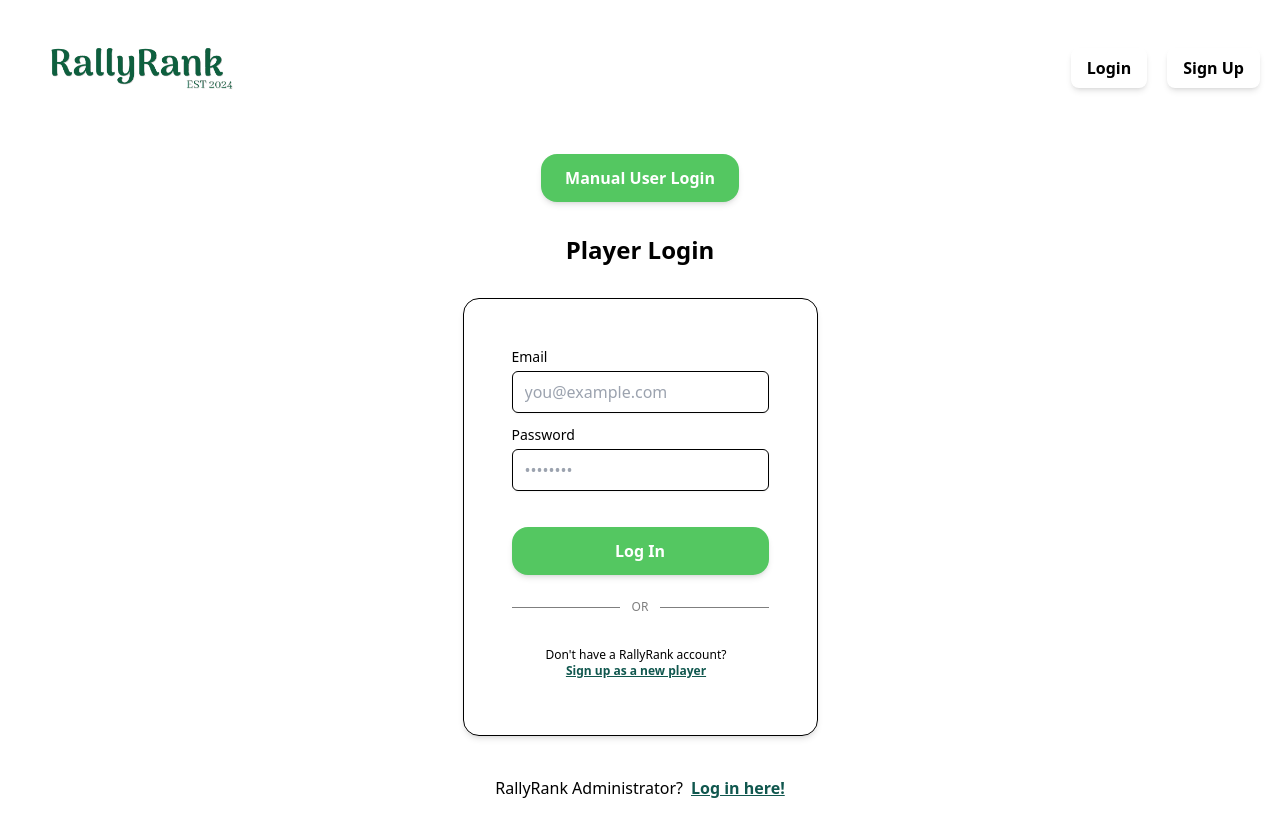
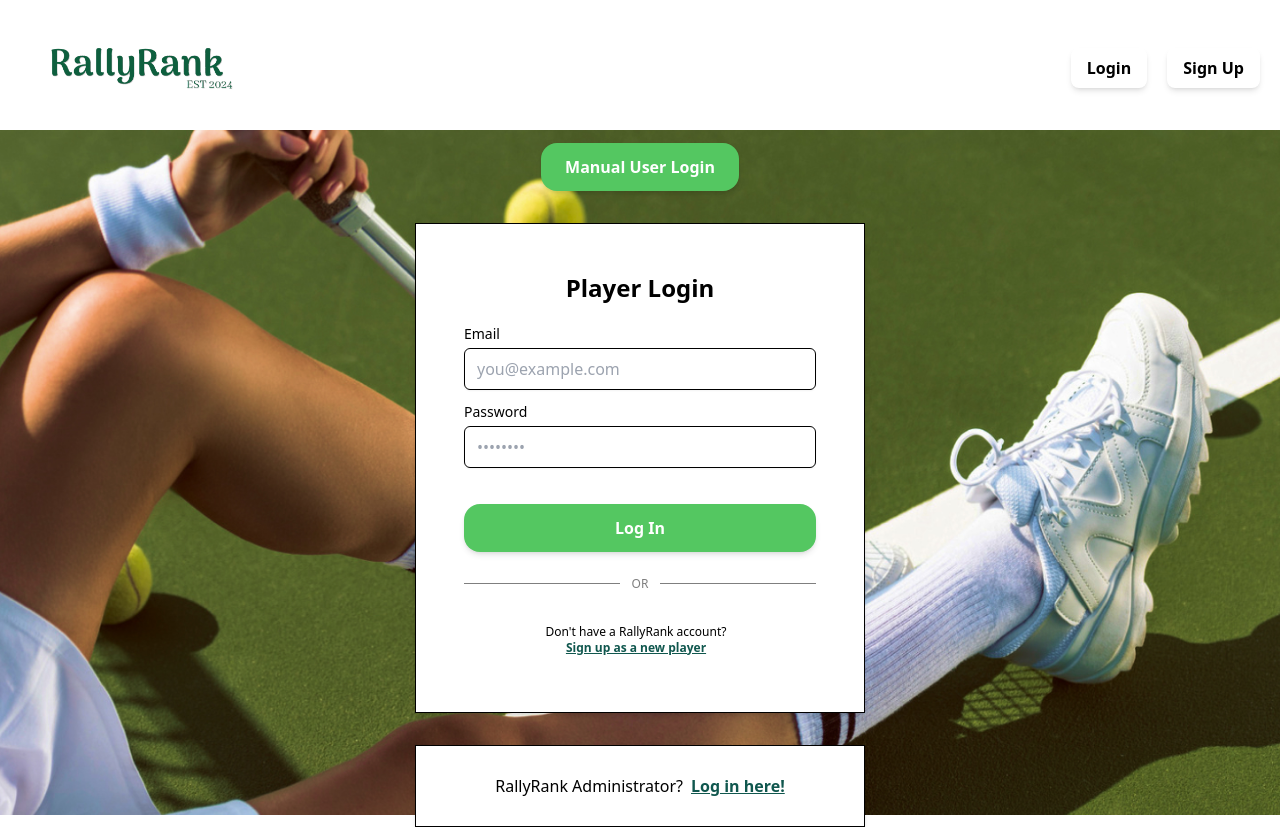
Before and after one commit to zylooooo/CS203, a React (Vite) app in the folder rally-rank-app/: page /user-login in a window 1280 px wide. Before the commit the page ends 800 px from the top, so only its background shows below. Built offline with nearby package versions, Linux system fonts and the light colour scheme; the HTML template or start-up script is replaced by a standard one.

Commit message:
Edited sign-up-componenets, added Show Password option, Added background image to user login page

```diff
--- a/rally-rank-app/src/index.css
+++ b/rally-rank-app/src/index.css
@@ -9,7 +9,7 @@
         flex-direction: column;
         padding: 3rem;
         border-radius: 1rem;
-        max-width: 400px;
+        max-width: 450px;
         width: 100%;
         gap: 0.75rem;
     }
@@ -35,6 +35,13 @@
     .border {
         border-radius: 1rem;
     }
+
+
+    .h-screen-minus-navbar {
+        @apply h-screen;
+        height: calc(100vh - 115px); /* Adjust 60px to match your navbar height */
+    }
+
 
     .min-height-300px {
         min-height: 300px;
--- a/rally-rank-app/src/public/sign-up-components/Step2.jsx
+++ b/rally-rank-app/src/public/sign-up-components/Step2.jsx
@@ -91,11 +91,19 @@ const Step2 = ({ register, errors }) => (
         </label>
         <input
           className="border p-2"
-          type="number"
+          type="tel"
           id="phone"
           placeholder="Phone Number"
           {...register("phone", {
             required: "Phone number is required",
+            min: {
+              value: 0,
+              message: "Please enter a valid phone number",
+            },
+            pattern: {
+              value: /^[0-9]*$/,
+              message: "Please enter a valid phone number",
+            }
           })}
         />
         <p className="error">{errors.phone?.message}</p>
--- a/rally-rank-app/src/public/sign-up-components/Step3.jsx
+++ b/rally-rank-app/src/public/sign-up-components/Step3.jsx
@@ -35,6 +35,7 @@ const Step3 = ({ register, errors }) => (
           type="number"
           id="YearsOfExperience"
           placeholder="0"
+          min="0"
           {...register("YearsOfExperience", {
             required: "Years of Experience is required",
           })}
--- a/rally-rank-app/src/public/sign-up-components/Step6.jsx
+++ b/rally-rank-app/src/public/sign-up-components/Step6.jsx
@@ -1,8 +1,11 @@
 import PropTypes from "prop-types";
+import { useState } from "react";
 
 const Step6 = ({ register, errors, watch }) => {
 
     const password = watch("password");
+    const [showPassword, setShowPassword] = useState(false);
+    const [showConfirmPassword, setConfirmShowPassword] = useState(false);
 
     return (
         <div>
@@ -52,7 +55,7 @@ const Step6 = ({ register, errors, watch }) => {
                     </label>
                     <input
                         className = "border p-2"
-                        type = "password"
+                        type = {showPassword ? "text" : "password"}
                         id = "password"
                         placeholder = "Enter your password"
                         {...register("password", {
@@ -70,6 +73,17 @@ const Step6 = ({ register, errors, watch }) => {
                         })}
                     />
                     <p className = "error"> {errors.password?.message} </p>
+                    <div className = "block text-sm font-normal text-gray-700 pl-3">
+                        <input
+                        type = "checkbox"
+                        id = "showPassword"
+                        checked = {showPassword}
+                        onChange = {() => setShowPassword(!showPassword)}
+                        />
+                        <label
+                            htmlFor = "showPassword"> Show Password
+                        </label>
+                    </div>
                 </div>
 
                 {/* CONFIRM PASSWORD */}
@@ -82,7 +96,7 @@ const Step6 = ({ register, errors, watch }) => {
                     </label>
                     <input
                         className = "border p-2"
-                        type = "password"
+                        type = {showConfirmPassword ? "text" : "password"}
                         id = "confirmPassword"
                         placeholder = "Re-enter your password"
                         {...register("confirmPassword", {
@@ -92,6 +106,17 @@ const Step6 = ({ register, errors, watch }) => {
                         })}
                     />
                     <p className = "error"> {errors.confirmPassword?.message} </p>
+                <div className = "block text-sm font-normal text-gray-700 pl-3">
+                        <input
+                        type = "checkbox"
+                        id = "showConfirmPassword"
+                        checked = {showConfirmPassword}
+                        onChange = {() => setConfirmShowPassword(!showConfirmPassword)}
+                        />
+                        <label
+                            htmlFor = "showPassword"> Show Password
+                        </label>
+                    </div>
                 </div>
             </div>
         </div>
--- a/rally-rank-app/src/user/UserLogin.jsx
+++ b/rally-rank-app/src/user/UserLogin.jsx
@@ -1,5 +1,6 @@
 import React, { useState } from "react";
 import { Link, useNavigate } from "react-router-dom";
+import loginBackground from "../assets/login-picture.jpg";
 
 // Form imports
 import { useForm } from "react-hook-form";
@@ -37,6 +38,7 @@ function UserLogin() {
 
     return (
         <>
+        <div className="bg-cover bg-center h-screen-minus-navbar w-screen flex flex-col justify-center items-center" style={{ backgroundImage: `url(${loginBackground})` }}>
         {/* TESTING CODE REMOVE LATER */}
         <button
             type="button"
@@ -48,12 +50,12 @@ function UserLogin() {
         >
         Manual User Login
         </button>
-            <h1 className="m-8 font-bold text-2xl bg-special-blue">
+            <div className = "card rounded-none bg-primary-color-white items-center m-8">
+                <h1 className=" font-bold text-2xl bg-special-blue">
                     Player Login
                 </h1>
-            <div>
                 <form
-                    className="card"
+                    className="card px-0 py-2 border-none shadow-none bg-primary-color-white"
                     onSubmit={handleSubmit(onSubmit)}
                     noValidate
                 >
@@ -116,7 +118,7 @@ function UserLogin() {
                         </span>
                         <div className="border-t border-gray-100 flex-grow ml-3 opacity-50"></div>
                     </div>
-                    <div className="text-xs text-blue-500 text-center p-2">
+                    <div className="text-xs text-blue-500 text-center pt-2">
                         Don't have a RallyRank account?
                         <Link
                             to="/sign-up"
@@ -128,7 +130,9 @@ function UserLogin() {
                     </div>
                 </form>
                 <DevTool control={control} />
-                <div className="text-blue-500 text-ms flex flex-row justify-center align-item mt-10">
+                </div>
+                <div className = "card p-7 rounded-none bg-primary-color-white items-center">
+                    <div className="text-blue-500 text-ms flex flex-row justify-center align-item">
                         RallyRank Administrator?
                         <Link
                             to="/administrator-login"
@@ -138,6 +142,7 @@ function UserLogin() {
                         </Link>
                     </div>
                 </div>
+            </div>
         </>
     );
 }
```
Also changed, not shown: rally-rank-app/src/assets/login-picture.jpg (added). Lines whose indentation alone changed are shown as unchanged.
